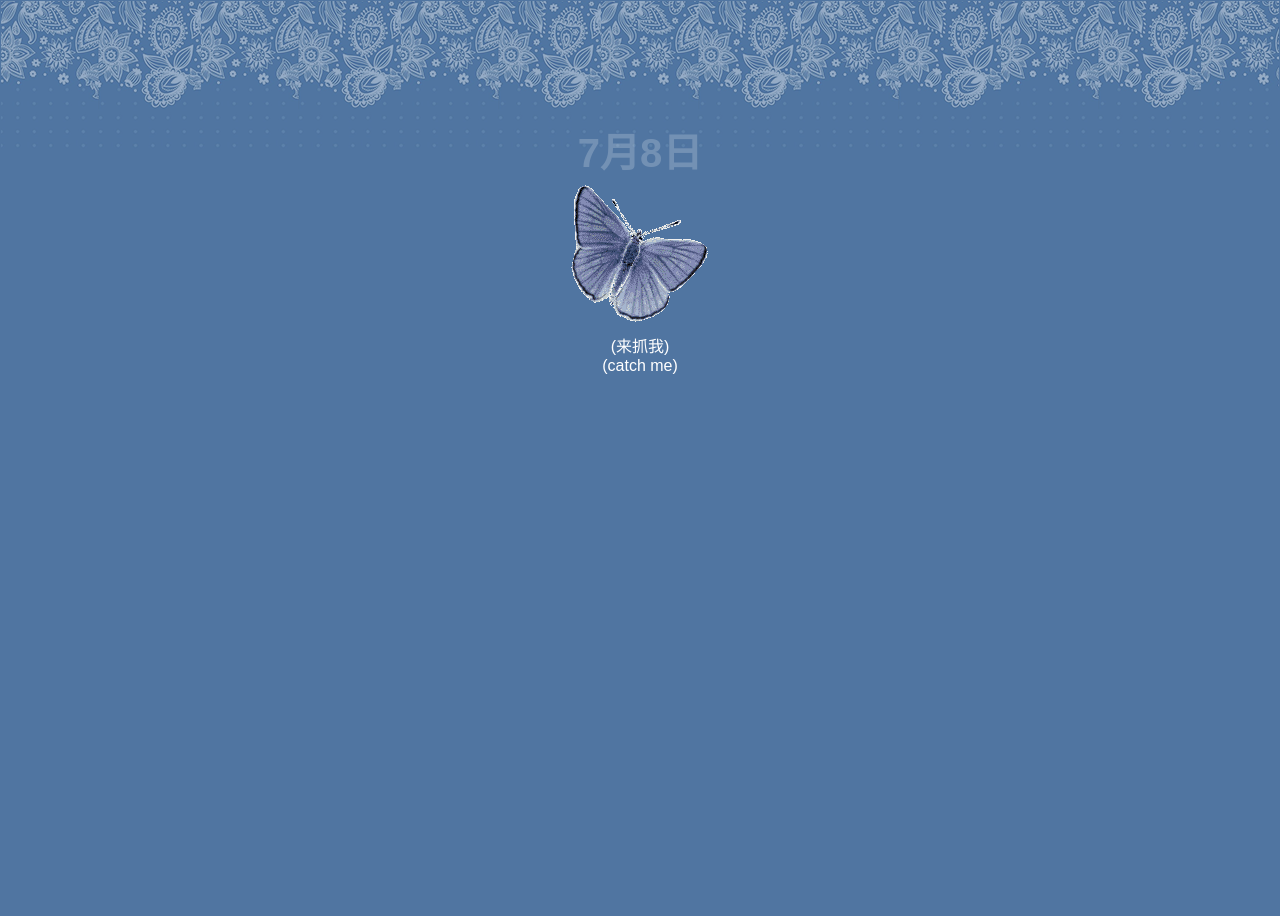
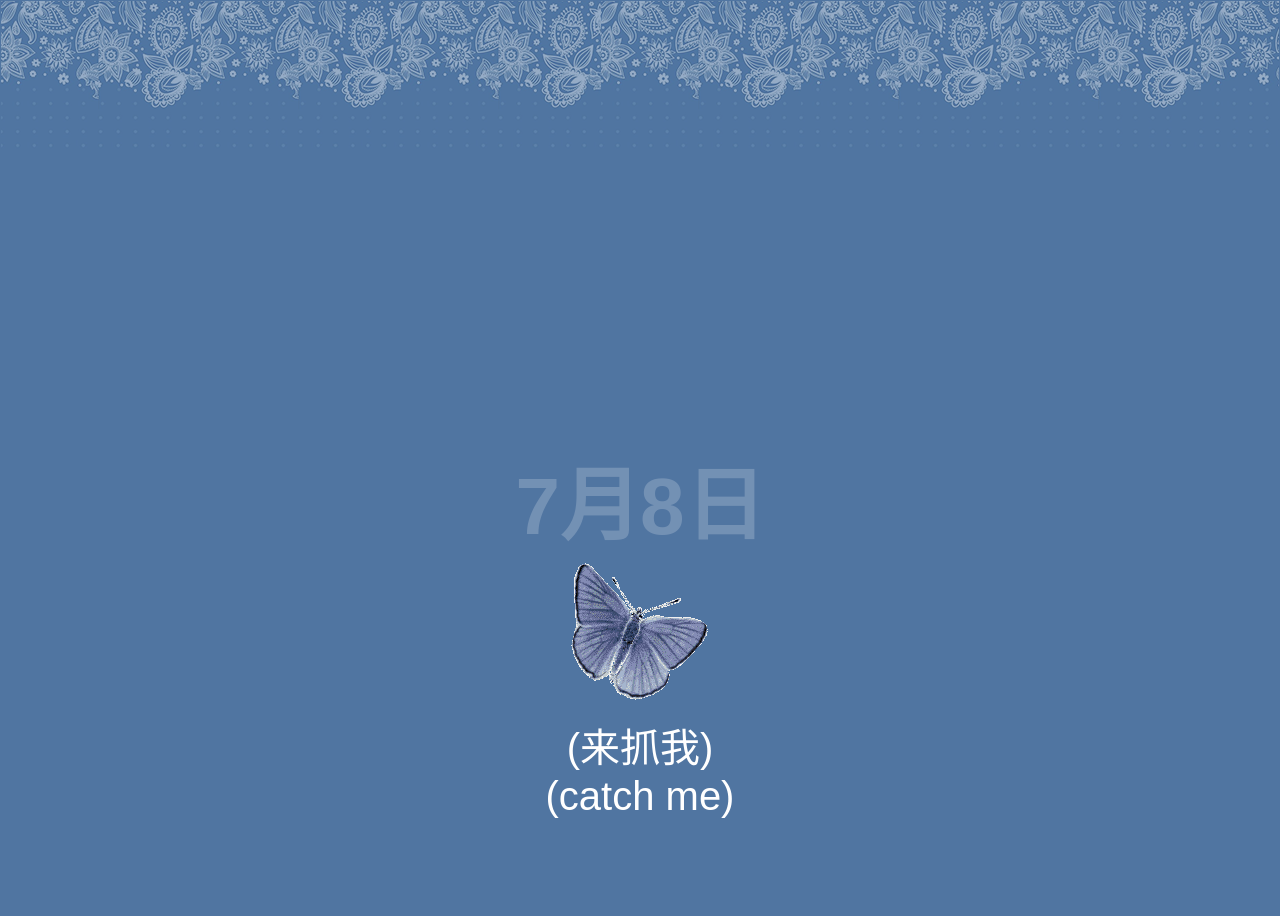
Before and after one commit to JiangLan1979/JiangLan1979.github.io, a PHP site: page / in a window 1280 px wide. Before the commit the page ends 374 px from the top, so only its background shows below. Run offline with PHP 8.4, Linux system fonts and the light colour scheme; some libraries are stand-ins or nearby versions.

Commit message:
Update style.css

```diff
--- a/style.css
+++ b/style.css
@@ -18,25 +18,38 @@ a{
 
 #text{
 	margin: 0 auto;
-	width: 90%;
+	width: 80%;
 }
 
 #date{
 	opacity: 0.2;
-	margin-top: 3em;
+	margin-top: 5.5em;
 	color: white;
 	font-weight: bold;
+	font-size: 5em;
+}
+
+#debut{
 	font-size: 2.5em;
 }
 
-p{
-	line-height: 1.3em;
-	color: white;
-	margin: 1.5em 0;
+h1{
+	font-size: 7em;
 }
 
-#premierClic span{
+p{
+	font-size: 2.5em;
+	line-height: 1.7em;
+	color: white;
+	margin: 2em 0;
+}
+
+span{
 	font-size: 0.75em;
+}
+
+#sixemeClic{
+	font-size: 4em;
 }
 
 #fin p{
```
